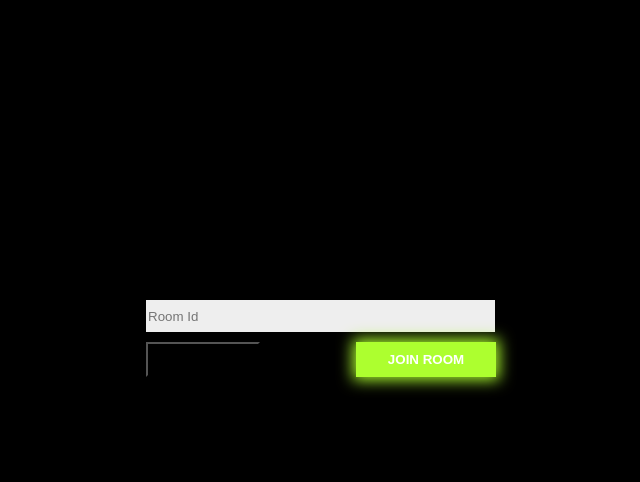
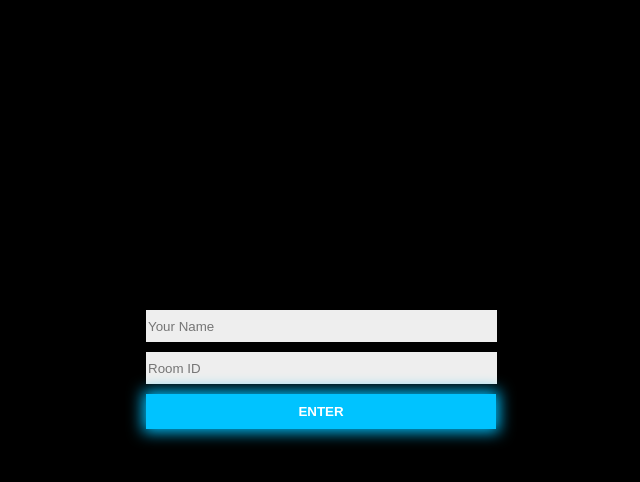
Before and after one commit to abhishekkdhule/ChatApp, a React (Create React App) app: page / in a window 1280 px wide. Both pictures are taken after a click on the button "CREATE ROOM". Shown: the top 482 px of the page, without its empty margins (319-959 px from the left). Built offline with nearby package versions, Linux system fonts and the light colour scheme.

Commit message:
button transition added

```diff
--- a/src/Homepage.jsx
+++ b/src/Homepage.jsx
@@ -4,12 +4,10 @@ import styles from './Homepage.module.css'
 function Homepage() {
 
     const [roomId, setRoomId] = useState('')
-    const [createRoomBtnStyle, setcreateRoomBtnStyle] = useState(styles.create_room_button)
+    const [hompageStyles, sethompageStyles] = useState({input_box:styles.initial_display ,closingBtn:styles.create_room_button, openingBtn:styles.initial_display})
 
-    const createRoom = () =>{
-        setcreateRoomBtnStyle({
-
-        })
+    const createRoom = (e) =>{
+        sethompageStyles({input_box:styles.upper_div ,closingBtn: styles.create_room_button + " " + styles.close_btn, openingBtn: styles.enter_btn})
     }
 
     const joinRoom = () =>{
@@ -19,14 +17,18 @@ function Homepage() {
     return (
         <>
             <div className={styles.main}>
-                <div className={styles.upper_div}>
-                    <input placeholder="Room Id" value={roomId} onChange={(e)=>setRoomId(e.target.value)}/>
+                <div className={hompageStyles.input_box}>
+                    <input placeholder="Your Name" value={roomId} onChange={(e)=>setRoomId(e.target.value)}/>
+                    <input placeholder="Room ID" value={roomId} onChange={(e)=>setRoomId(e.target.value)}/>
                 </div>
                 <div className={styles.lower_div}>
-                    <button className={createRoomBtnStyle} onClick={()=>createRoom()}>
+                    <button className={hompageStyles.closingBtn} onClick={(e)=>createRoom(e.target)}>
                         CREATE ROOM
                     </button>
-                    <button className={styles.join_room_button} onClick={()=>joinRoom()}>
+                    <button className={hompageStyles.openingBtn} onClick={(e)=>createRoom(e.target)}>
+                        ENTER
+                    </button>
+                    <button className={hompageStyles.closingBtn} onClick={()=>joinRoom()}>
                         JOIN ROOM
                     </button>
                 </div>
--- a/src/Homepage.module.css
+++ b/src/Homepage.module.css
@@ -1,23 +1,40 @@
-*{
+* {
   background-color: black;
 }
 
 .main {
   width: 350px;
+  height: 300px;
   margin: 300px auto;
+  /* background-color: red; */
 }
 
 input {
-    /* display: none; */
   outline: none;
-    width: 345px;
+  width: 99%;
   height: 30px;
   border: none;
   background-color: rgb(238, 238, 238);
+  margin-top: 10px;
+
 }
 
 .upper_div {
+    margin: 0 auto;
+    width: 100%;
+    animation: input-animation 1.5s 1 forwards;
     margin-bottom: 10px;
+}
+
+@keyframes input-animation {
+  from {
+    width: 0px;
+  }
+  to {
+    margin: 0 auto;
+    margin-bottom: 10px;
+    width: 100%;
+  }
 }
 
 .lower_div {
@@ -35,23 +52,67 @@ input {
   padding: 10px;
   border: none;
   color: white;
-    background-color: greenyellow;
-    box-shadow: 0 0 15px 3px greenyellow;
+  background-color: rgb(0, 195, 255);
+  box-shadow: 0 0 15px 3px rgb(0, 195, 255);
   transition-duration: 1s;
+  /* animation: btn-animaition 2s 1 forwards ; */
 }
-/*
-.create_room_button:hover {
-    width: 345px;
-} */
+
+.close_btn {
+  animation: btn-animaition 1s 1 forwards;
+}
+@keyframes btn-animaition {
+  from {
+    width: 140px;
+  }
+  to {
+    width: 0%;
+    padding-left: 0;
+    padding-right: 0;
+    box-shadow: none;
+  }
+}
+.join_room_button:hover {
+  width: 10px;
+}
 
 .join_room_button {
   cursor: pointer;
   width: 140px;
+  overflow: hidden;
+  white-space: nowrap;
+  text-overflow: clip;
   font-weight: bold;
   padding: 10px;
   border: none;
   color: white;
   background-color: greenyellow;
   box-shadow: 0 0 15px 3px greenyellow;
-    transition-duration: 1s;
 }
+
+.initial_display {
+  display: none;
+}
+
+.enter_btn {
+  width: 0px;
+  overflow: hidden;
+  white-space: nowrap;
+  text-overflow: clip;
+  font-weight: bold;
+  padding: 10px;
+  color: white;
+  border: none;
+  background-color: rgb(0, 195, 255);
+  box-shadow: 0 0 15px 3px rgb(0, 195, 255);
+  animation: enter-btn-animaition 1.5s 1 forwards;
+}
+@keyframes enter-btn-animaition {
+  from {
+    width: 0%;
+    padding: 0;
+  }
+  to {
+    width: 100%;
+  }
+}
```
Lines whose indentation alone changed are shown as unchanged.
